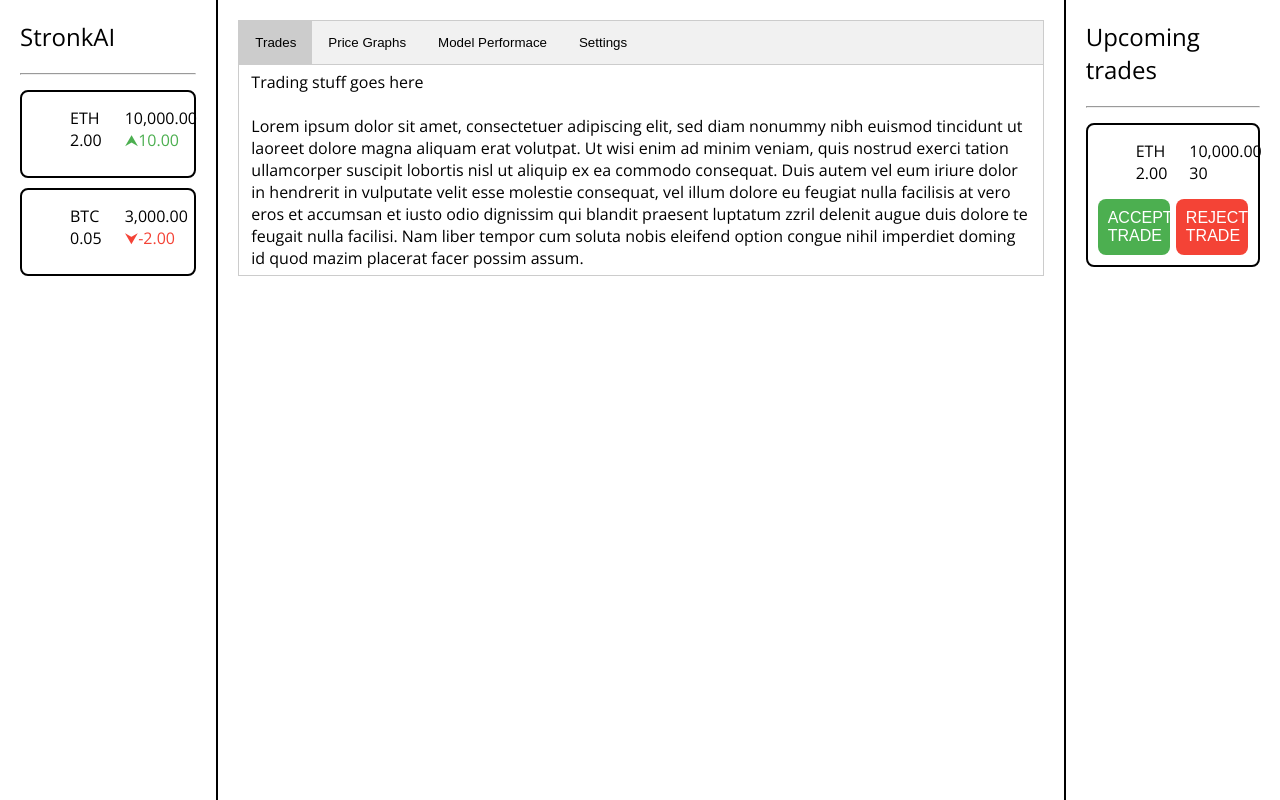
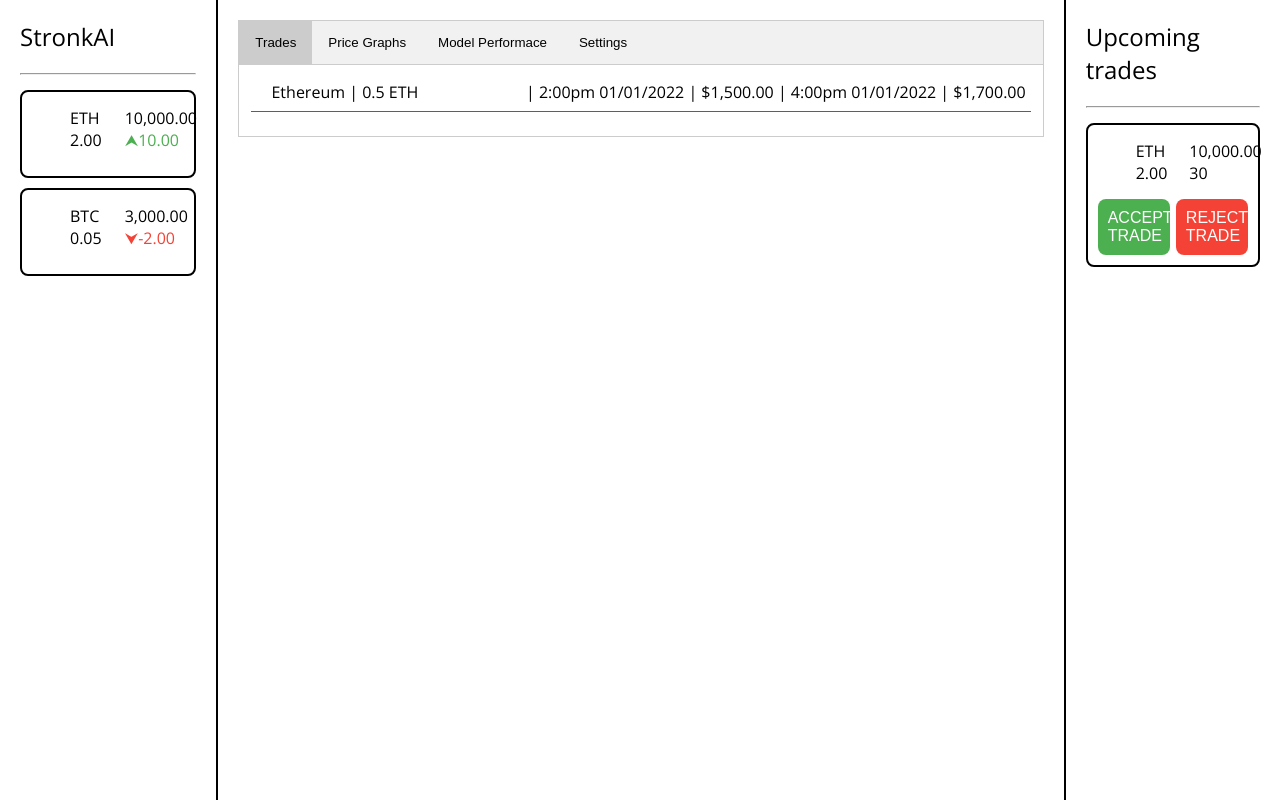
Before and after one commit to LizardLad/trading_bot_old, a React (Vite) app in the folder gui/: page / in a window 1280 px wide. Built offline with nearby package versions, Linux system fonts and the light colour scheme; no server answers.

Commit message:
Got historical orders rendering

```diff
--- a/gui/src/components/Positions/index.tsx
+++ b/gui/src/components/Positions/index.tsx
@@ -1,4 +1,4 @@
-export {AssetPosition, AssetTrade};
+export {AssetPosition, AssetTrade, format_number, format_percentage};
 
 import './positions.css';
 
--- a/gui/src/components/Tabs/index.tsx
+++ b/gui/src/components/Tabs/index.tsx
@@ -1,4 +1,4 @@
-import Trades from '../Trades';
+import {Trades, get_historical_trades} from '../Trades';
 import PriceGraphs from '../PriceGraphs';
 import ModelPerformance from '../ModelPerformance';
 import Settings from '../Settings';
@@ -29,7 +29,7 @@ interface TABS_INTERFACE {
 }
 
 const TABS: TABS_INTERFACE = {
-    trades: <Trades />,
+    trades: <Trades trades={get_historical_trades()}/>,
     price_graphs: <PriceGraphs />,
     model_performance: <ModelPerformance />,
     settings: <Settings />,
--- a/gui/src/components/Trades/index.tsx
+++ b/gui/src/components/Trades/index.tsx
@@ -1,10 +1,61 @@
-export default function Trades() {
+export {Trades, get_historical_trades};
+import {format_number} from '../Positions';
+
+import './trades.css'
+
+type TradesProps = {
+	trades: {asset_id: string, asset_name: string, asset_count: number, buy_time: string, buy_aud_value: number, sell_time: string, sell_aud_value: number}[]
+}
+
+function Trades({trades}: TradesProps) {
 	return (
 		<div className='tab_content'>
-			Trading stuff goes here
-			<br />
-			<br />
-			Lorem ipsum dolor sit amet, consectetuer adipiscing elit, sed diam nonummy nibh euismod tincidunt ut laoreet dolore magna aliquam erat volutpat. Ut wisi enim ad minim veniam, quis nostrud exerci tation ullamcorper suscipit lobortis nisl ut aliquip ex ea commodo consequat. Duis autem vel eum iriure dolor in hendrerit in vulputate velit esse molestie consequat, vel illum dolore eu feugiat nulla facilisis at vero eros et accumsan et iusto odio dignissim qui blandit praesent luptatum zzril delenit augue duis dolore te feugait nulla facilisi. Nam liber tempor cum soluta nobis eleifend option congue nihil imperdiet doming id quod mazim placerat facer possim assum.
+			<div className='trade_tab_content'>
+				{trades.length > 0 ?
+					trades.map(({asset_id, asset_name, asset_count, buy_time, buy_aud_value, sell_time, sell_aud_value}) => (
+					<HistoricalTrade asset_id={asset_id} asset_name={asset_name} asset_count={asset_count} buy_time={buy_time} buy_aud_value={buy_aud_value} sell_time={sell_time} sell_aud_value={sell_aud_value} key={asset_id} />
+					))
+				:
+					<h3> No historical trades. </h3>
+				}
+			</div>
 		</div>
 	);
 }
+
+type HistoricalTradeProps = {
+	asset_id: string,
+	asset_name: string,
+	asset_count: number,
+	buy_time: string,
+	buy_aud_value: number,
+	sell_time: string,
+	sell_aud_value: number
+}
+
+function HistoricalTrade({asset_id, asset_name, asset_count, buy_time, buy_aud_value, sell_time, sell_aud_value}: HistoricalTradeProps) {
+	return (
+		<>
+			<em className={'icon icon-' + asset_id}></em> {asset_name} | {asset_count} {asset_id}
+			<div className='trade_stats'>
+				| {buy_time} | ${format_number(buy_aud_value)} | {sell_time.length > 0 ? sell_time : 'Waiting...'} | {sell_aud_value > 0 ? '$'+format_number(sell_aud_value) : '-'}
+			</div>
+			<hr className="trade_seperator" />
+		</>
+	);
+}
+
+function get_historical_trades() {
+	var trade_history: {asset_id: string, asset_name: string, asset_count: number, buy_time: string, buy_aud_value: number, sell_time: string, sell_aud_value: number}[] = [
+		{
+			asset_id: 'ETH',
+			asset_name: 'Ethereum',
+			asset_count: 0.5,
+			buy_time: '2:00pm 01/01/2022',
+			buy_aud_value: 1500,
+			sell_time: '4:00pm 01/01/2022',
+			sell_aud_value: 1700
+		}
+	]
+	return trade_history;
+}
--- /dev/null
+++ b/gui/src/components/Trades/trades.css
@@ -0,0 +1,31 @@
+.trade_seperator {
+	width: 100%;
+	height: 1pt;
+	border: none;
+	background: rgb(95, 95, 95)
+}
+
+.trade_stats {
+	float: right;
+	display: inline;
+	padding-right: 5px;
+}
+
+.trade_tab_content{
+	padding: 10px 0px;
+}
+
+.cancel_trade_button {
+	line-height: 1em;
+	margin-left: 9px;
+	background: lightgray;
+	border: none;
+	color: red;
+	padding: 2px 4px;
+	font-size: 18px;
+	border-radius: 20px;
+}
+
+.cancel_trade_button:hover {
+	background: grey;
+}
--- a/gui/src/loop.tsx
+++ b/gui/src/loop.tsx
@@ -1,6 +1,6 @@
 import { AssetPosition, AssetTrade } from './components/Positions';
 import {TabsContainer} from './components/Tabs';
-import Trades from './components/Trades';
+import {Trades} from './components/Trades';
 import PriceGraphs from './components/PriceGraphs';
 import ModelPerformance from './components/ModelPerformance';
 import Settings from './components/Settings';
```
